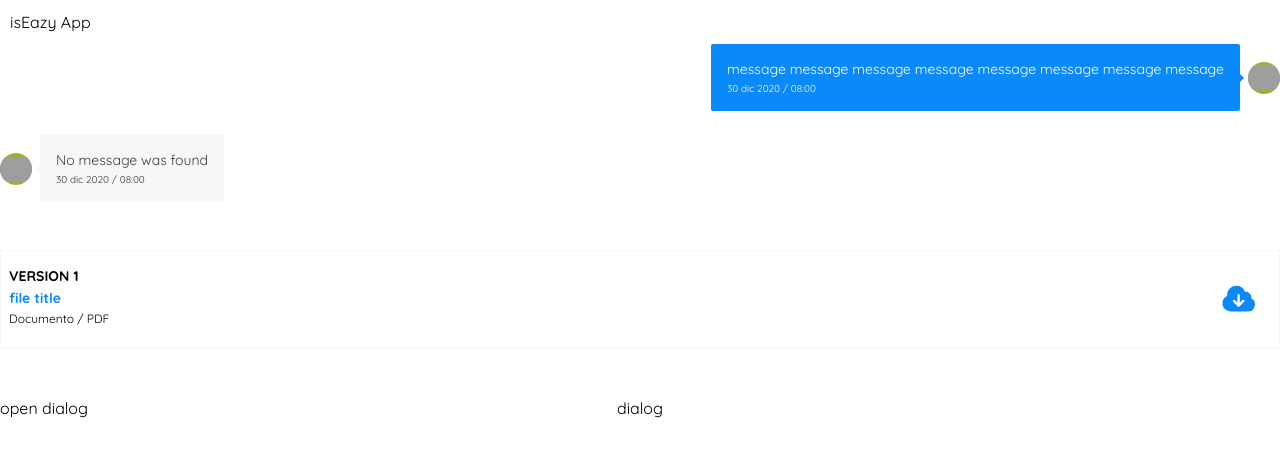
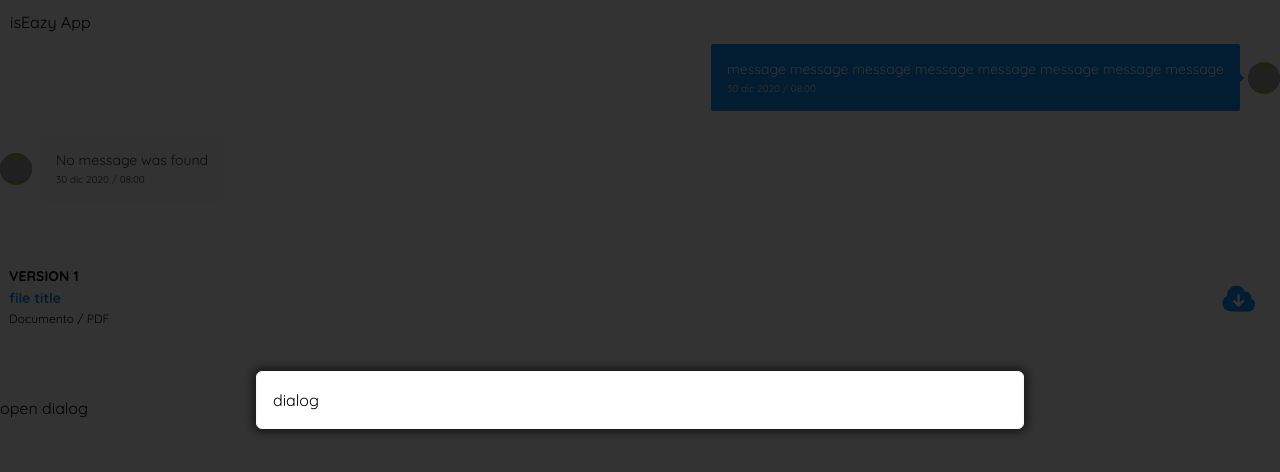
Before and after one commit to CasoGiuseppe/challenge_isEazy, a Vue app: page / in a window 1280 px wide. Both pictures are taken after a click on the button "open dialog". Shown: the top 472 px of the page. Built offline with nearby package versions, Linux system fonts and the light colour scheme; grey boxes are pictures that could not be loaded.

Commit message:
feature: add basic css layout

```diff
--- a/src/app/ui/App.vue
+++ b/src/app/ui/App.vue
@@ -53,5 +53,8 @@ import { Sizes, Messages } from '@shared/types/definitions';
 import { ref } from 'vue';
 
 const dialog = ref<boolean>(false);
-const openDialog = () => (dialog.value = true);
+const openDialog = () => {
+  const dialog = document.querySelector('dialog');
+  dialog?.showModal();
+};
 </script>
--- a/src/app/ui/components/user-dialog/UserDialog.scss
+++ b/src/app/ui/components/user-dialog/UserDialog.scss
@@ -0,0 +1,17 @@
+.user-dialog {
+  @apply border-[1px] border-gray-200 rounded-md;
+  @apply p-md max-w-[95vw] w-screen max-h-[90vh] overflow-y-auto;
+  @apply shadow-backdrop;
+
+  @screen tablet-ld {
+    @apply max-w-[70vw]
+  }
+
+  @screen desktop {
+    @apply max-w-[60vw]
+  }
+
+  &::backdrop {
+    @apply bg-default-negative opacity-80
+  }
+}
--- a/src/app/ui/components/user-dialog/UserDialog.vue
+++ b/src/app/ui/components/user-dialog/UserDialog.vue
@@ -1,5 +1,5 @@
 <template>
-  <dialog class="user-dialog" :open="open">dialog</dialog>
+  <dialog class="user-dialog">dialog</dialog>
 </template>
 <script setup lang="ts">
 import { type PropType } from 'vue';
@@ -15,3 +15,4 @@ const { id, open } = defineProps({
   }
 });
 </script>
+<style lang="scss" src="./UserDialog.scss" scoped />
--- a/tailwind.config.js
+++ b/tailwind.config.js
@@ -15,7 +15,8 @@ export default {
     }),
 
     boxShadow: {
-      default: '0px 0px 5px 2px hsla(0,0%,70%, .5)'
+      default: '0px 0px 5px 2px hsla(0,0%,70%, .5)',
+      backdrop: '0px 0px 10px 4px hsla(0,0%,0%, .5)'
     },
     spacing: {
       none: 'var(--ie-size-none, 1rem)',
```
